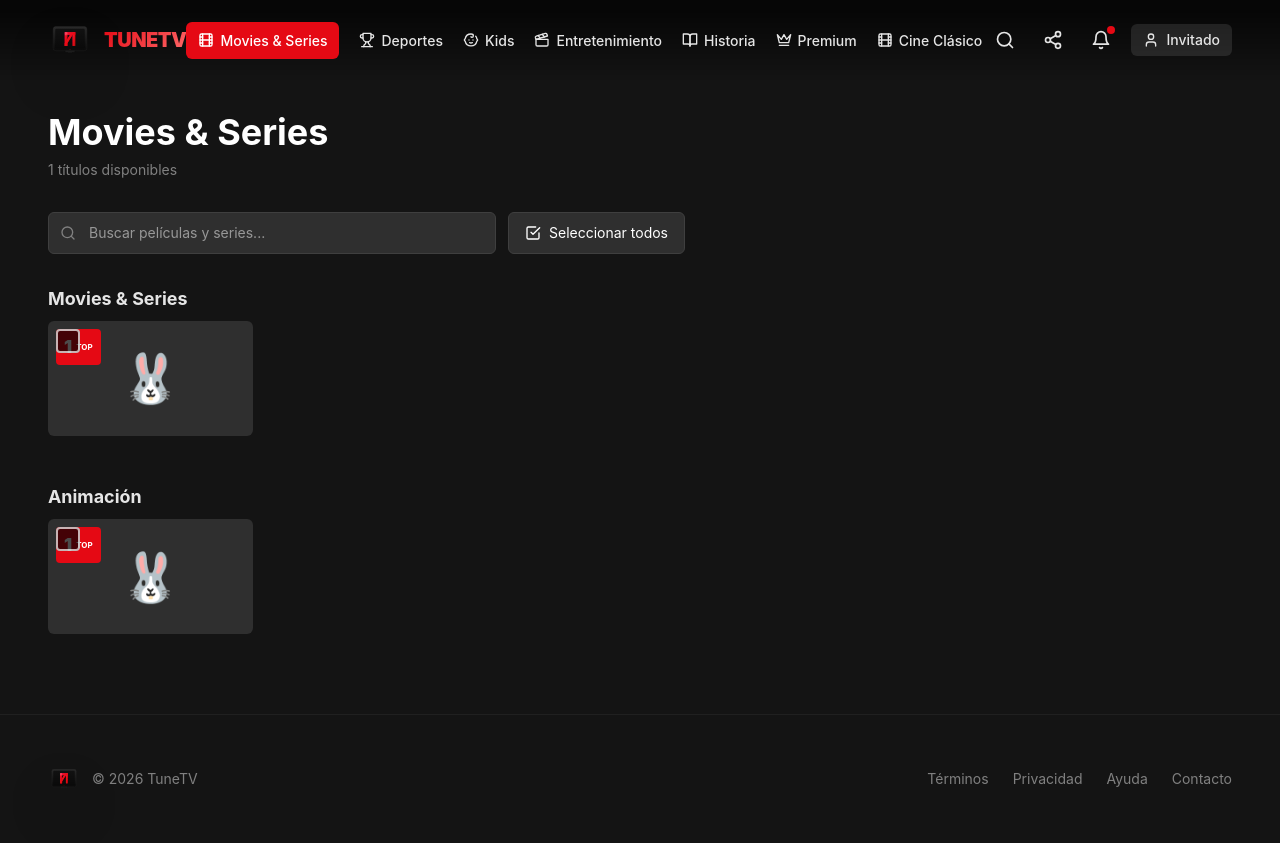
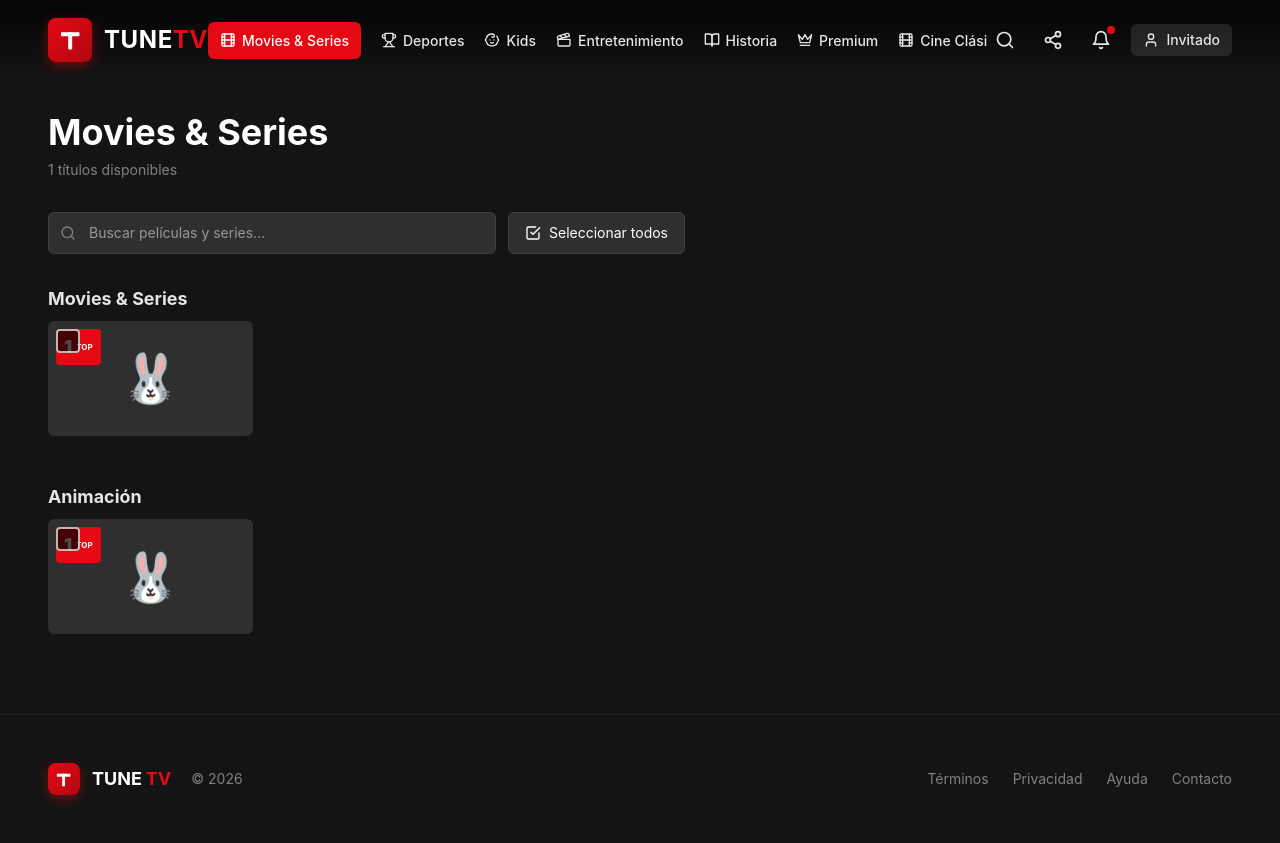
Before and after one commit to venturasqualitypainting-svg/backend-urls, a React (Vite) app: page / in a window 1280 px wide. Built offline with nearby package versions, Linux system fonts and the light colour scheme.

Commit message:
task snapshot f0d3ceed-d28f-49fb-bc80-844fbc9ba106

```diff
--- a/src/App.tsx
+++ b/src/App.tsx
@@ -79,7 +79,10 @@ function AppContent() {
             <div className="flex items-center gap-3 flex-shrink-0">
               <TuneTVLogo size={44}/>
               <div className="hidden sm:block">
-                <h1 className="text-xl font-black tracking-tight gradient-text">TUNETV</h1>
+                <h1 className="text-2xl font-bold tracking-wide">
+                  <span className="text-white">TUNE</span>
+                  <span className="text-[#E50914]">TV</span>
+                </h1>
               </div>
             </div>
 
@@ -323,7 +326,11 @@ function AppContent() {
           <div className="flex flex-col md:flex-row items-center justify-between gap-6">
             <div className="flex items-center gap-3">
               <TuneTVLogo size={32}/>
-              <span className="text-sm text-[#808080]">© 2026 TuneTV</span>
+              <div className="flex items-baseline gap-1">
+                <span className="text-lg font-bold text-white">TUNE</span>
+                <span className="text-lg font-bold text-[#E50914]">TV</span>
+              </div>
+              <span className="text-sm text-[#808080] ml-2">© 2026</span>
             </div>
             <div className="flex items-center gap-6 text-sm text-[#808080]">
               <a href="#" className="hover:text-white transition-colors">Términos</a>
--- a/src/components/TuneTVLogo.tsx
+++ b/src/components/TuneTVLogo.tsx
@@ -1,46 +1,34 @@
 export default function TuneTVLogo({ size = 40 }: { size?: number }) {
   return (
-    <svg width={size} height={size} viewBox="0 0 512 512" fill="none" xmlns="http://www.w3.org/2000/svg" className="drop-shadow-2xl">
-      <defs>
-        <linearGradient id="redGrad" x1="0%" y1="0%" x2="100%" y2="100%">
-          <stop offset="0%" stopColor="#FF1744" />
-          <stop offset="50%" stopColor="#E50914" />
-          <stop offset="100%" stopColor="#B00710" />
-        </linearGradient>
-        <linearGradient id="shineGrad" x1="0%" y1="0%" x2="0%" y2="100%">
-          <stop offset="0%" stopColor="rgba(255,255,255,0.3)" />
-          <stop offset="100%" stopColor="rgba(255,255,255,0)" />
-        </linearGradient>
-        <filter id="glow">
-          <feGaussianBlur stdDeviation="4" result="coloredBlur"/>
-          <feMerge>
-            <feMergeNode in="coloredBlur"/>
-            <feMergeNode in="SourceGraphic"/>
-          </feMerge>
-        </filter>
-        <linearGradient id="tvBody" x1="0%" y1="0%" x2="0%" y2="100%">
-          <stop offset="0%" stopColor="#2A2A2A" />
-          <stop offset="100%" stopColor="#0A0A0A" />
-        </linearGradient>
-      </defs>
+    <div
+      className="relative flex items-center justify-center"
+      style={{ width: size, height: size }}
+    >
+      {/* Fondo con gradiente */}
+      <div
+        className="absolute inset-0 rounded-lg"
+        style={{
+          background: 'linear-gradient(135deg, #E50914 0%, #B00710 100%)',
+          boxShadow: '0 4px 12px rgba(229, 9, 20, 0.4)'
+        }}
+      />
 
-      <rect x="60" y="100" width="392" height="280" rx="30" fill="url(#tvBody)" stroke="#333" strokeWidth="3"/>
-      <rect x="85" y="125" width="342" height="230" rx="15" fill="#0A0A0A"/>
-      <rect x="85" y="125" width="342" height="230" rx="15" fill="url(#shineGrad)" opacity="0.1"/>
-
-      <g filter="url(#glow)">
-        <path d="M 195 165 L 195 325 L 225 325 L 225 165 Z" fill="url(#redGrad)"/>
-        <path d="M 287 165 L 287 325 L 317 325 L 317 165 Z" fill="url(#redGrad)"/>
-        <path d="M 195 165 L 317 165 L 317 195 L 287 195 L 225 295 L 225 325 L 195 325 L 195 295 L 257 195 L 225 195 Z" fill="url(#redGrad)"/>
-      </g>
-
-      <path d="M 195 165 L 225 165 L 225 200 L 195 200 Z" fill="rgba(255,255,255,0.2)"/>
-
-      <rect x="200" y="380" width="112" height="15" rx="7" fill="#1A1A1A" stroke="#333" strokeWidth="2"/>
-      <rect x="230" y="395" width="52" height="8" rx="4" fill="#1A1A1A"/>
-
-      <circle cx="256" cy="365" r="4" fill="#E50914" opacity="0.8"/>
-      <circle cx="256" cy="365" r="6" fill="#E50914" opacity="0.2"/>
-    </svg>
+      {/* Letra T estilizada */}
+      <svg
+        width={size * 0.6}
+        height={size * 0.6}
+        viewBox="0 0 100 100"
+        fill="none"
+        xmlns="http://www.w3.org/2000/svg"
+        className="relative z-10"
+      >
+        {/* Barra horizontal de la T */}
+        <rect x="15" y="20" width="70" height="15" rx="3" fill="white"/>
+        {/* Barra vertical de la T */}
+        <rect x="42.5" y="20" width="15" height="65" rx="3" fill="white"/>
+        {/* Brillo sutil */}
+        <rect x="15" y="20" width="70" height="7" rx="3" fill="rgba(255,255,255,0.3)"/>
+      </svg>
+    </div>
   )
 }
```
